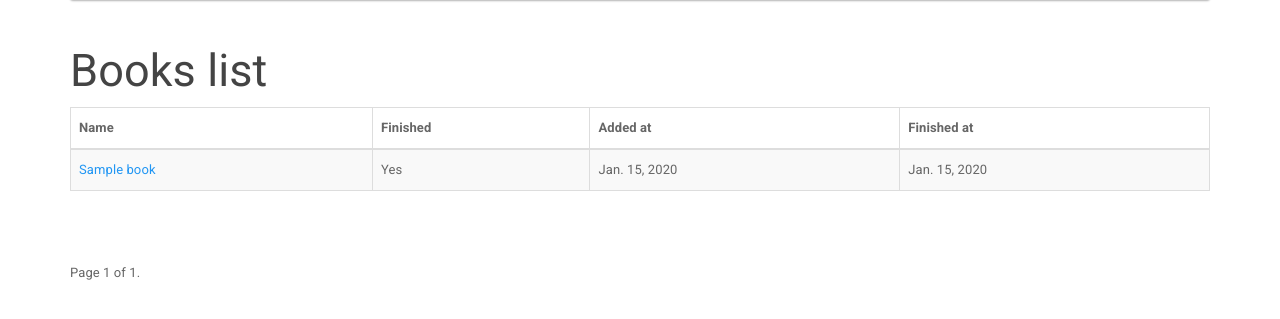
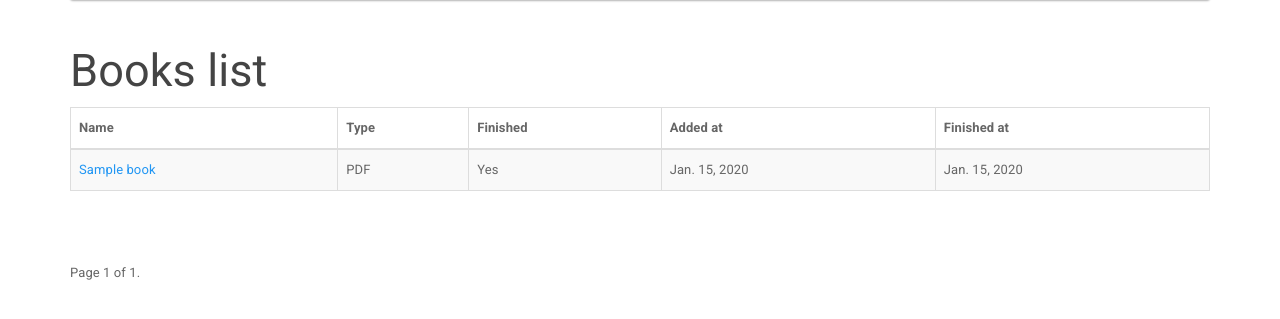
Before and after one commit to pyprism/Hiren-Books, a Django app: page /dashboard/ in a window 1280 px wide. Shown: the part 64-383 px from the top of the page. Run offline with Django 3.2, Linux system fonts and the light colour scheme; a user stored in the database is signed in; tables that the repository leaves empty hold one stand-in row (values such as "Sample post"); some libraries are stand-ins or nearby versions.

Commit message:
added new field

```diff
--- a/templates/dashboard.html
+++ b/templates/dashboard.html
@@ -6,6 +6,7 @@
         <thead>
         <tr>
             <th>Name</th>
+            <th>Type</th>
             <th>Finished</th>
             <th>Added at</th>
             <th>Finished at</th>
@@ -16,6 +17,15 @@
             {% for book in books %}
                 <tr>
                 <td><a href="/book/{{ book.slug }}/"> {{ book.name }}</a></td>
+                {% if book.type == 'pdf' %}
+                <td>PDF</td>
+                {% elif book.type == 'net' %}
+                <td>Online Book</td>
+                {% elif book.type == 'vid' %}
+                <td>Video Tutorial</td>
+                {% elif book.type == 'con' %}
+                <td>Conf.</td>
+                {% endif %}
                     {% if book.finished %}
                 <td> Yes </td>
                     {% else %}
```
